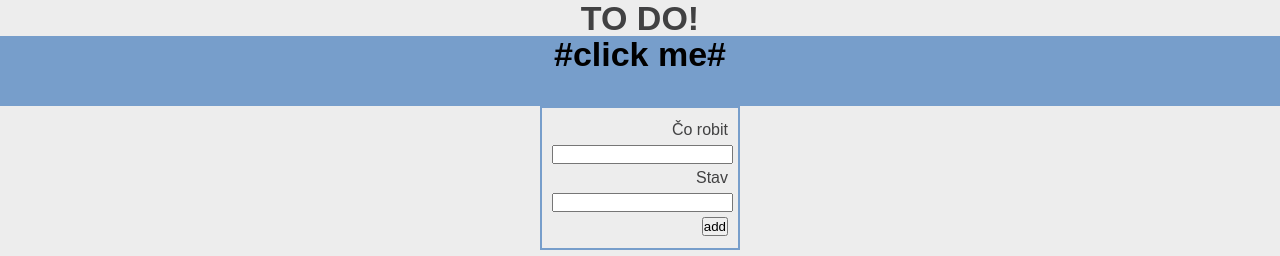
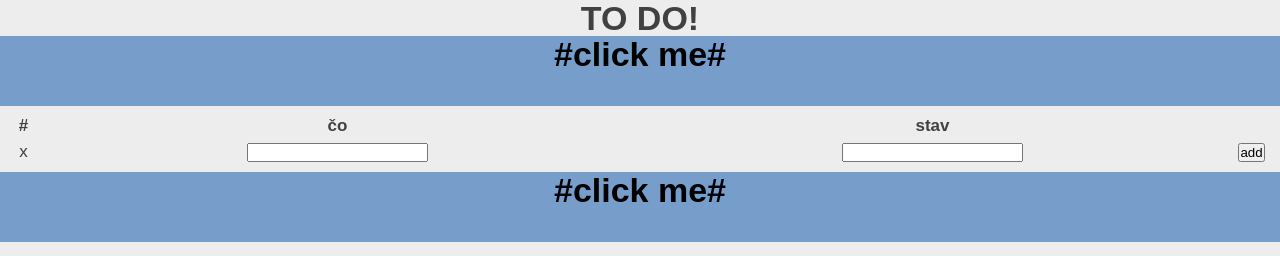
Before and after one commit to Husafasamus/VAII_SEMESTRALKA_OFC, a PHP site: page /to_do.php in a window 1280 px wide. Shown: the top 256 px of the page. Run offline with PHP 8.4, Linux system fonts and the light colour scheme; data that the repository does not hold is empty.

Commit message:
version2

```diff
--- a/to_do.php
+++ b/to_do.php
@@ -4,8 +4,8 @@ require_once "DBList.php";
 $data = new DBList();
 
 
-if (isset($_POST['co_robit']) && isset($_POST['stav'])) {
-    $data->vytvorUlohu($_POST['co_robit'], $_POST['stav']);
+if (isset($_POST['co_robit']) && isset($_POST['stav_'])) {
+    $data->vytvorUlohu($_POST['co_robit'], $_POST['stav_']);
 }
 
 if (isset($_POST['delete'])) {
@@ -37,21 +37,7 @@ $listUloh = $data->getData();
 </a>
 
 
-<div class="blok login" style="text-align: right">
-    <form method="post">
-        <p>
-            <label>Čo robit </label> <br>
-            <input type="text" name="co_robit" required>
-        </p>
-        <p>
-            <label>Stav</label><br>
-            <input type="text" name="stav" required>
-        </p>
-        <p>
-            <input type="submit" value="add">
-        </p>
-    </form>
-</div>
+
 
 <div class="logo white">
     <table class="tabulka-todo" width="100%">
@@ -88,6 +74,23 @@ $listUloh = $data->getData();
             </tr>
 
         <?php } ?>
+
+        <tr>
+            <form method="post">
+                <td>x</td>
+                <td>
+                    <input type="text" name="co_robit" value="" required>
+                </td>
+                <td>
+                    <input type="text" name="stav_" value="" required>
+                </td>
+                <td style="width: 41px">
+                    <input type="submit" value="add">
+                </td>
+            </form>
+        </tr>
+
+
     </table>
 </div>
 
```
